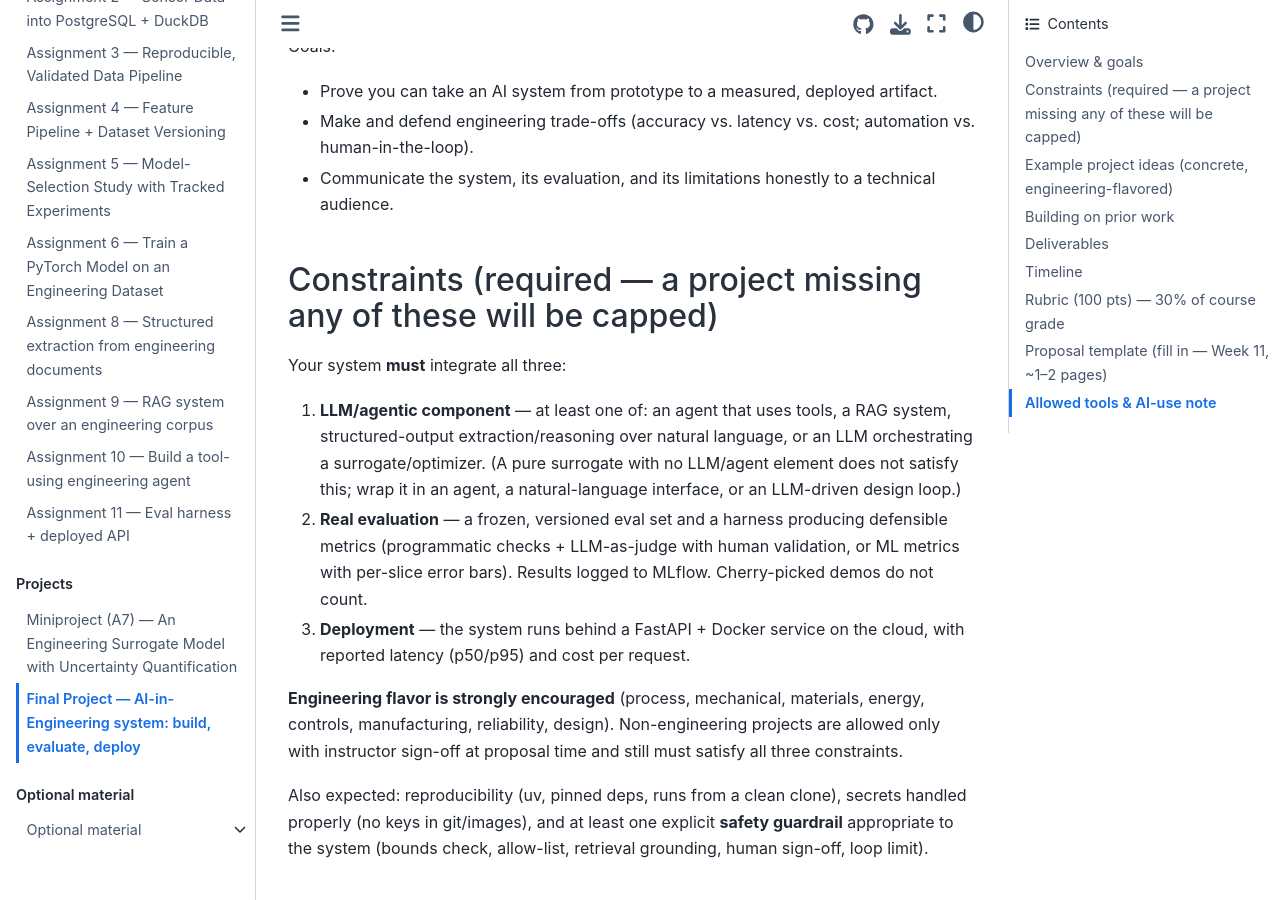
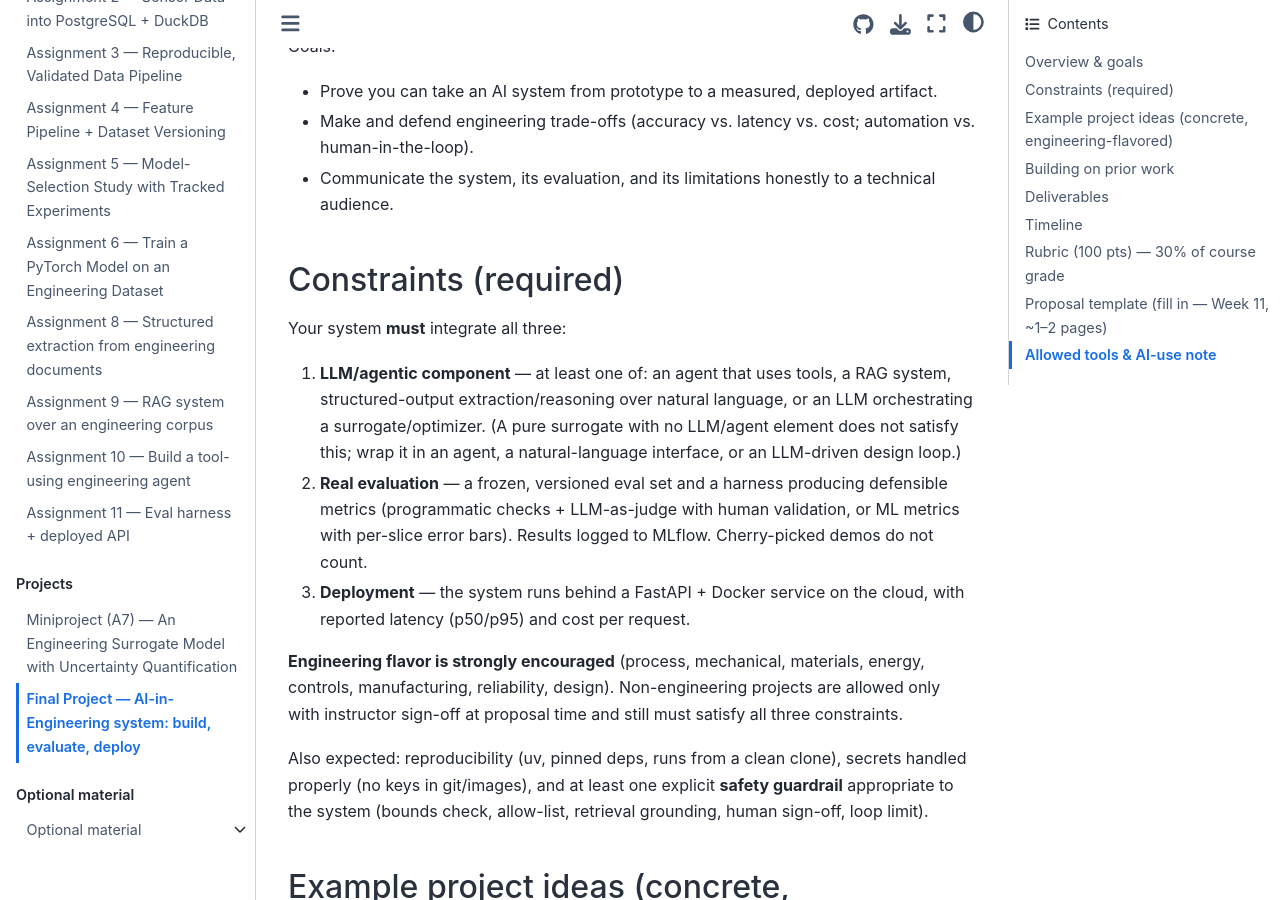
Before and after one commit to jkitchin/f26-06763, a Jupyter Book: the page built from course/final-project.md, in a window 1280 px wide and 900 px high, scrolled down 475 px. Built offline with Jupyter Book 1.0.4 settings and Sphinx 7.4.7 and the Sphinx Book theme 1.1.4, drawn with Linux system fonts in a browser that asks for light colours; pages that are not in the unit, such as notebooks, are missing from menus.

Commit message:
remove some text

```diff
--- a/course/final-project.md
+++ b/course/final-project.md
@@ -9,7 +9,7 @@ Goals:
 - Make and defend engineering trade-offs (accuracy vs. latency vs. cost; automation vs. human-in-the-loop).
 - Communicate the system, its evaluation, and its limitations honestly to a technical audience.
 
-## Constraints (required — a project missing any of these will be capped)
+## Constraints (required)
 Your system **must** integrate all three:
 1. **LLM/agentic component** — at least one of: an agent that uses tools, a RAG system, structured-output extraction/reasoning over natural language, or an LLM orchestrating a surrogate/optimizer. (A pure surrogate with no LLM/agent element does not satisfy this; wrap it in an agent, a natural-language interface, or an LLM-driven design loop.)
 2. **Real evaluation** — a frozen, versioned eval set and a harness producing defensible metrics (programmatic checks + LLM-as-judge with human validation, or ML metrics with per-slice error bars). Results logged to MLflow. Cherry-picked demos do not count.
```
